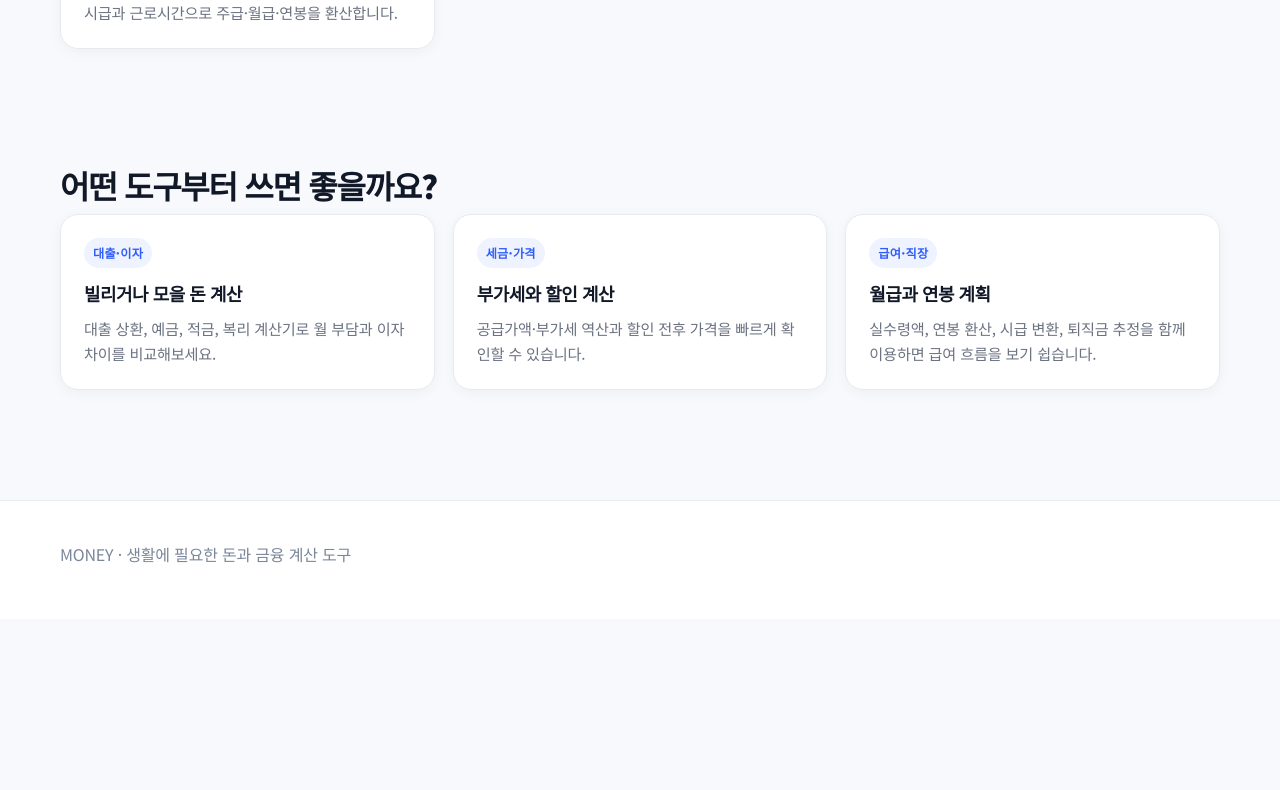
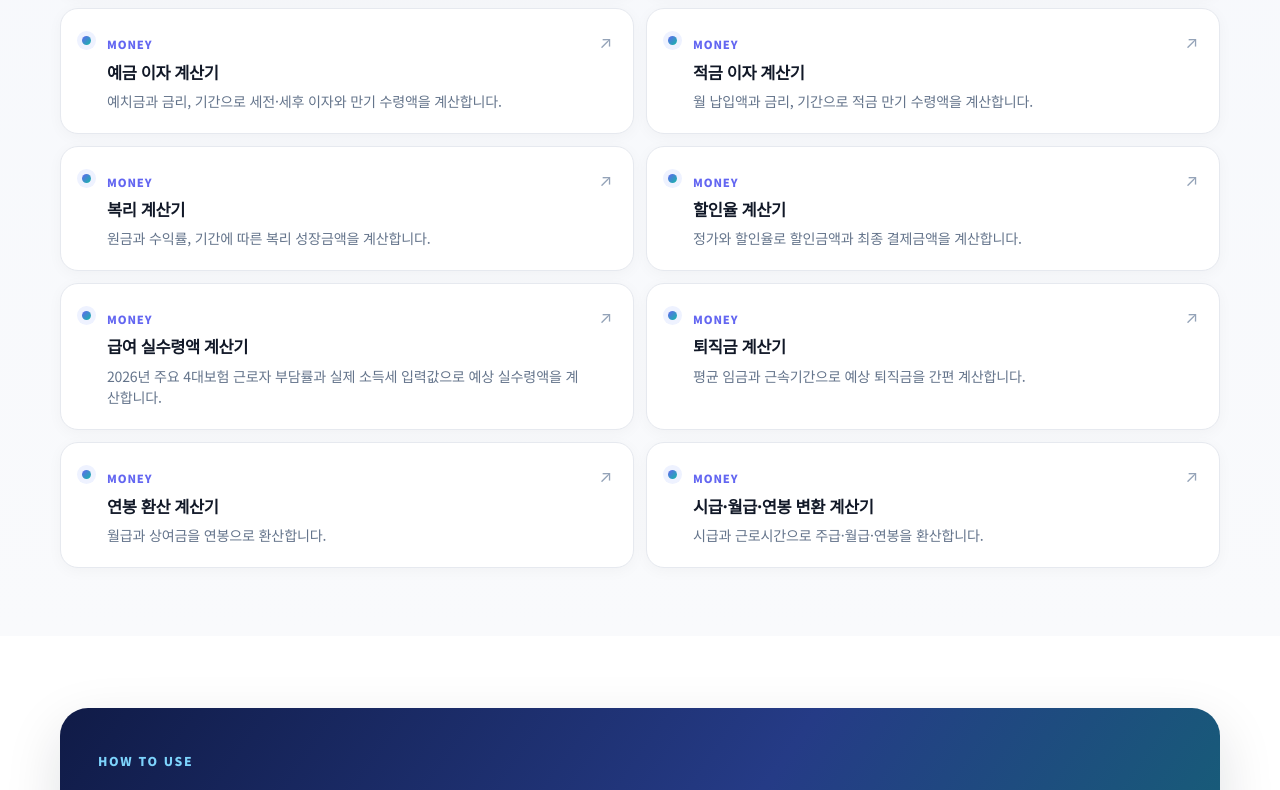
Before and after one commit to license-book/life-tools, a Next.js app: page /money in a window 1280 px wide. Shown: the part 1354-2144 px from the top of the page. Before the commit the page ends 1973 px from the top, so only its background shows below. Built offline with nearby package versions, Linux system fonts and the light colour scheme.

Commit message:
Redesign MONEY landing content

```diff
--- a/app/money/page.tsx
+++ b/app/money/page.tsx
@@ -1,63 +1,6 @@
 import type { Metadata } from "next";
-import Link from "next/link";
 import SiteHeader from "@/components/layout/SiteHeader";
+import CategoryLandingBody from "@/components/category/CategoryLandingBody";
 import { getToolsByCategory } from "@/data/tools";
-
-export const metadata: Metadata = {
-  title: "MONEY 생활도구 | 대출·예적금·세금·급여 계산기",
-  description: "대출, 예금, 적금, 복리, 부가세, 급여, 퇴직금 등 돈과 금융에 필요한 무료 계산기를 한곳에서 이용하세요.",
-  alternates: { canonical: "/money" },
-};
-
-export default function MoneyPage() {
-  const tools = getToolsByCategory("MONEY");
-
-  return (
-    <>
-      <SiteHeader />
-      <main>
-        <section className="hero category-hero">
-          <div className="container">
-            <span className="eyebrow">MONEY · 돈과 금융</span>
-            <h1>생활 속 돈 계산을 한곳에서</h1>
-            <p>대출 상환부터 예적금, 복리, 부가세, 급여와 퇴직금까지 자주 필요한 금융 계산을 회원가입 없이 바로 사용할 수 있습니다.</p>
-            <div className="trust-row">
-              <span className="trust-chip">✓ 무료</span>
-              <span className="trust-chip">✓ 회원가입 없음</span>
-              <span className="trust-chip">✓ 계산 기준 설명</span>
-              <span className="trust-chip">✓ 결과 저장·인쇄</span>
-            </div>
-          </div>
-        </section>
-
-        <section className="section">
-          <div className="container">
-            <h2>MONEY 도구 {tools.length}개</h2>
-            <p className="section-intro">필요한 계산을 선택하면 상세 기준과 결과 해석까지 함께 확인할 수 있습니다.</p>
-            <div className="grid">
-              {tools.map((tool) => (
-                <Link className="card" href={`/tools/${tool.slug}`} key={tool.slug}>
-                  <span className="category-label">MONEY</span>
-                  <h3>{tool.name}</h3>
-                  <p>{tool.shortDescription}</p>
-                </Link>
-              ))}
-            </div>
-          </div>
-        </section>
-
-        <section className="section">
-          <div className="container">
-            <h2>어떤 도구부터 쓰면 좋을까요?</h2>
-            <div className="grid">
-              <article className="card"><span className="category-label">대출·이자</span><h3>빌리거나 모을 돈 계산</h3><p>대출 상환, 예금, 적금, 복리 계산기로 월 부담과 이자 차이를 비교해보세요.</p></article>
-              <article className="card"><span className="category-label">세금·가격</span><h3>부가세와 할인 계산</h3><p>공급가액·부가세 역산과 할인 전후 가격을 빠르게 확인할 수 있습니다.</p></article>
-              <article className="card"><span className="category-label">급여·직장</span><h3>월급과 연봉 계획</h3><p>실수령액, 연봉 환산, 시급 변환, 퇴직금 추정을 함께 이용하면 급여 흐름을 보기 쉽습니다.</p></article>
-            </div>
-          </div>
-        </section>
-      </main>
-      <footer className="footer"><div className="container">MONEY · 생활에 필요한 돈과 금융 계산 도구</div></footer>
-    </>
-  );
-}
+export const metadata:Metadata={title:"MONEY 생활도구 | 대출·예적금·세금·급여 계산기",description:"대출, 예금, 적금, 복리, 부가세, 급여, 퇴직금 등 돈과 금융에 필요한 무료 계산기를 한곳에서 이용하세요.",alternates:{canonical:"/money"}};
+export default function MoneyPage(){const tools=getToolsByCategory("MONEY");return <><SiteHeader/><main><section className="hero category-hero"><div className="container"><span className="eyebrow">MONEY · 돈과 금융</span><h1>생활 속 돈 계산을 한곳에서</h1><p>대출 상환부터 예적금, 복리, 부가세, 급여와 퇴직금까지 자주 필요한 금융 계산을 회원가입 없이 바로 사용할 수 있습니다.</p><div className="trust-row"><span className="trust-chip">✓ 무료</span><span className="trust-chip">✓ 회원가입 없음</span><span className="trust-chip">✓ 계산 기준 설명</span><span className="trust-chip">✓ 결과 저장·인쇄</span></div></div></section><CategoryLandingBody category="MONEY" tools={tools} intro="필요한 계산을 선택하면 상세 기준과 결과 해석까지 함께 확인할 수 있습니다." quickLinks={[{label:"대출",title:"대출 상환 계산기",description:"월 상환액과 총 이자를 빠르게 확인하세요.",slug:"loan-calculator"},{label:"저축",title:"예금 이자 계산기",description:"예치금과 금리로 만기 이자를 계산하세요.",slug:"deposit-interest"},{label:"급여",title:"급여 실수령액 계산기",description:"월급에서 공제 후 예상 수령액을 확인하세요.",slug:"salary-net-calculator"},{label:"퇴직",title:"퇴직금 계산기",description:"근속기간과 임금을 기준으로 퇴직금을 추정하세요.",slug:"severance-pay"}]} guides={[{label:"대출·이자",title:"빌리거나 모을 돈 계산",description:"대출 상환과 예적금·복리를 함께 비교해 월 부담과 이자 차이를 확인하세요."},{label:"세금·가격",title:"실제 지출 금액 확인",description:"부가세와 할인 계산으로 표시 금액과 실제 부담 금액을 정리하세요."},{label:"급여·직장",title:"소득 흐름까지 연결",description:"실수령액과 연봉·시급·퇴직금 계산을 이어서 활용하세요."}]}/></main><footer className="footer"><div className="container">MONEY · 생활에 필요한 돈과 금융 계산 도구</div></footer></>}
```
